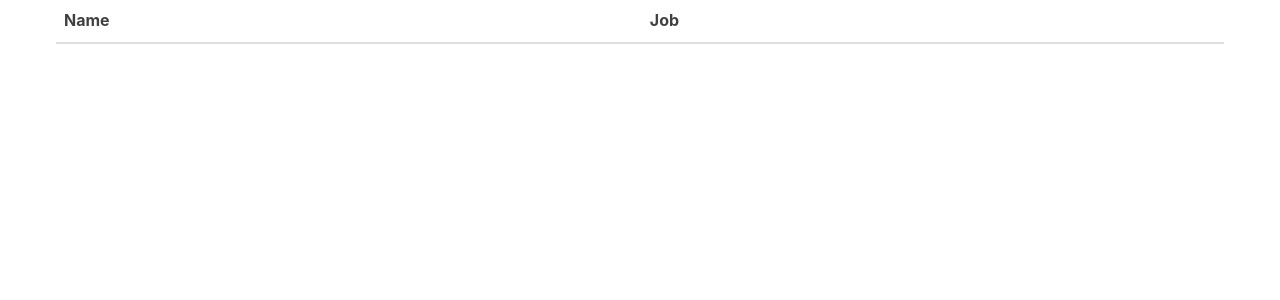
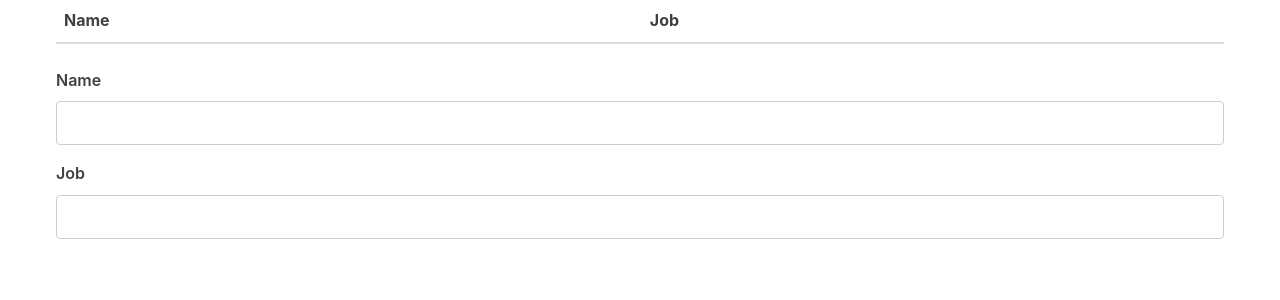
Before and after one commit to CrustyBarnacle/react-tutorial, a React (Create React App) app: page / in a window 1280 px wide. Shown: the top 300 px of the page. Built offline with nearby package versions, Linux system fonts and the light colour scheme.

Commit message:
Adds Form component to App. Removes static characters data.

```diff
--- a/src/App.js
+++ b/src/App.js
@@ -1,5 +1,6 @@
 import React, { Component } from 'react';
 import Table from './components/Table';
+import Form from './components/Form';
 
 
 class App extends Component {
@@ -24,6 +25,7 @@
                     characterData={this.state.characters}
                     removeCharacter={this.removeCharacter}
                 />
+                <Form />
             </div>
         );
     }
--- /dev/null
+++ b/src/components/Form.js
@@ -0,0 +1,45 @@
+import React, { Component } from 'react';
+
+class Form extends Component {
+    constructor(props) {
+        super(props);
+
+        this.initialState = {
+            name: '',
+            job: ''
+        };
+
+        this.state = this.initialState;
+    }
+
+    handleChange = event => {
+        const { name, value } = event.target;
+
+        this.setState({
+            [name] : value
+        });
+    }
+
+    render() {
+        const { name, job } = this.state;
+
+        return(
+            <form>
+                <label>Name</label>
+                <input
+                    type="text"
+                    name="name"
+                    value={name}
+                    onChange={this.handleChange} />
+                <label>Job</label>
+                <input
+                    type="text"
+                    name="job"
+                    value={job}
+                    onChange={this.handleChange} />
+            </form>
+        );
+    }
+}
+
+export default Form;
```
